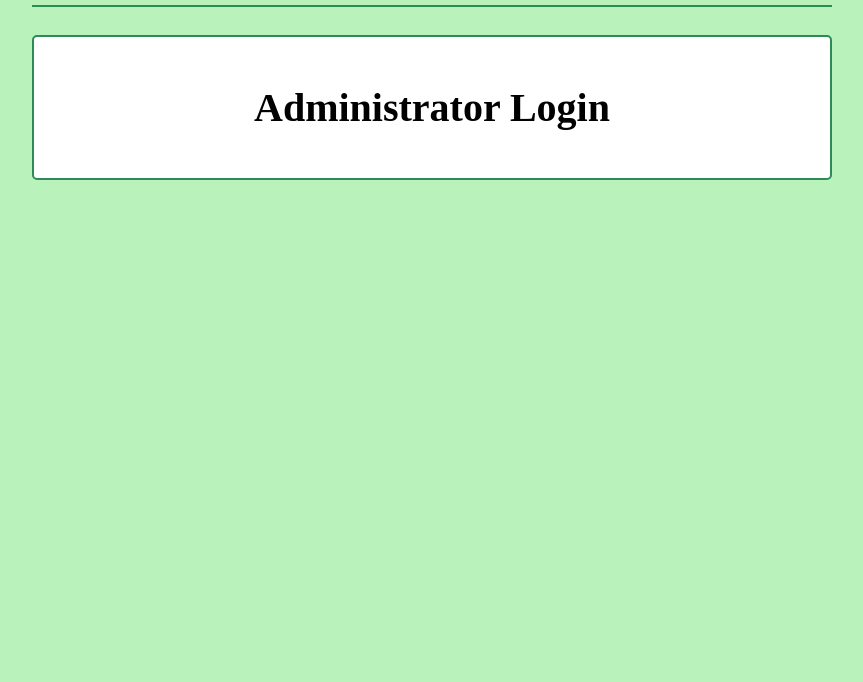
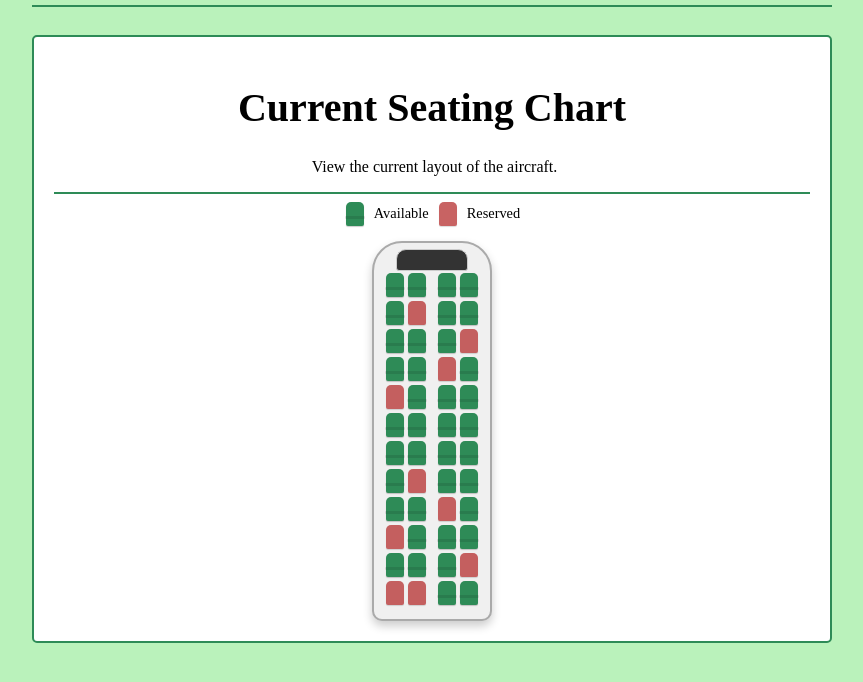
Before and after one commit to steinmeyerspencer/final_proj, a Flask app: page /admin in a window 1280 px wide. Shown: the part 41-723 px from the top of the page, without its empty margins (208-1071 px from the left). Run offline with Flask 3, Linux system fonts and the light colour scheme; data comes from the database, SQL or seed files in the repository.

Commit message:
Divvied up css files so that admin.html will have css needed to display chart

```diff
--- a/main.py
+++ b/main.py
@@ -80,7 +80,8 @@ def index_post():
 # route to display admin page
 @app.route('/admin')
 def admin():
-    return render_template('admin.html')
+    chart = get_seating_chart()
+    return render_template('admin.html', chart_to_display = chart)
 
 # route to handle admin page logic
 @app.route('/admin', methods = ('POST',))
--- /dev/null
+++ b/static/chart.css
@@ -0,0 +1,73 @@
+.fuselage {
+    background-color: #f0f0f0;
+    border: 2px solid #aaa;
+    border-radius: 30px 30px 10px 10px;
+    padding: 30px 10px 10px 10px;
+    width: fit-content;
+    margin: 0 auto;
+    box-shadow: 0 5px 10px rgba(0,0,0,0.2);
+    position: relative;
+}
+
+.cockpit {
+    height: 20px;
+    width: 70px;
+    background-color: #333;
+    border-radius: 10px 10px 3px 3px;
+    position: absolute;
+    top: 6px;
+    left: 50%;
+    transform: translateX(-50%);
+    border: 1px solid #ccc;
+}
+
+.row {
+    display: flex;
+    justify-content: center;
+    margin-bottom: 4px;
+}
+
+.seat {
+    width: 18px;
+    height: 24px;
+    margin: 0 2px;
+    border-top-left-radius: 5px;
+    border-top-right-radius: 5px;
+    border-bottom-left-radius: 2px;
+    border-bottom-right-radius: 2px;
+    position: relative;
+    box-shadow: 0 1px 1px rgba(0,0,0,0.2);
+}
+
+.seat:nth-child(2) {
+    margin-right: 10px;
+}
+
+.seat.available {
+    background-color: #2E8B57;
+}
+
+.seat.available::after {
+    content: '';
+    position: absolute;
+    top: 14px;
+    left: -1px;
+    right: -1px;
+    height: 3px;
+    background-color: rgba(0,0,0,0.1);
+    border-radius: 1px;
+}
+
+.seat.taken {
+    background-color: #B22222;
+    opacity: 0.7;
+}
+
+.legend {
+    display: flex;
+    justify-content: center;
+    align-items: center;
+    gap: 8px;
+    margin-bottom: 15px;
+    font-size: 0.9em;
+}
--- a/templates/admin.html
+++ b/templates/admin.html
@@ -1,7 +1,62 @@
 {% extends 'base.html' %}
 {% block title %} Admin {% endblock %}
 
+{% block extra_css %}
+    <link rel="stylesheet" href="{{ url_for('static', filename='chart.css') }}">
+{% endblock %}
+
 {% block content %}
-    <h1>Administrator Login</h1>
+
+    {% if chart_to_display %}
+        <h1>Current Seating Chart</h1>
+
+        <p style="text-align: center;">View the current layout of the aircraft.</p>
+        <hr>
+
+        <div class="legend">
+            <div class="seat available"></div> <span>Available</span>
+            <div class="seat taken"></div> <span>Reserved</span>
+        </div>
+
+        <div class="fuselage">
+            <div class="cockpit"></div>
+
+            {% for row in chart_to_display %}
+                {% set row_num = loop.index %}
+                <div class="row">
+                    {% for seat in row %}
+                        {% set seat_num = loop.index %}
+
+                        {% if seat == 'O' %}
+                            <div class="seat available"
+                                 data-row="{{ row_num }}"
+                                 data-seat="{{ seat_num }}">
+                            </div>
+                        {% else %}
+                            <div class="seat taken"
+                                 data-row="{{ row_num }}"
+                                 data-seat="{{ seat_num }}">
+                            </div>
+                        {% endif %}
+
+                    {% endfor %}
+                </div>
+            {% endfor %}
+        </div>
+    {% else %}
+
+        <h1>Administrator Login</h1>
+
+        <form method="POST" style="max-width: 300px; margin: 0 auto;">
+            <label for="username">Username:</label><br>
+            <input type="text" name="username" required><br>
+
+            <label for="password">Password:</label><br>
+            <input type="password" name="password" required><br>
+
+            <input type="submit" value="Login">
+        </form>
+
+    {% endif %}
 
 {% endblock %}
--- a/templates/reservations.html
+++ b/templates/reservations.html
@@ -2,7 +2,8 @@
 {% block title %} Reservations {% endblock %}
 
 {% block extra_css %}
-    <link rel="stylesheet" href="{{ url_for('static', filename='reservations.css') }}">
+    <link rel="stylesheet" href="{{ url_for('static', filename='chart.css') }}">
+    <link rel="stylesheet" href="{{ url_for('static', filename='chart_extras.css') }}">
 {% endblock %}
 
 {% block content %}
```
Also changed, not shown: static/chart_extras.css (added, +36 -0 lines).
